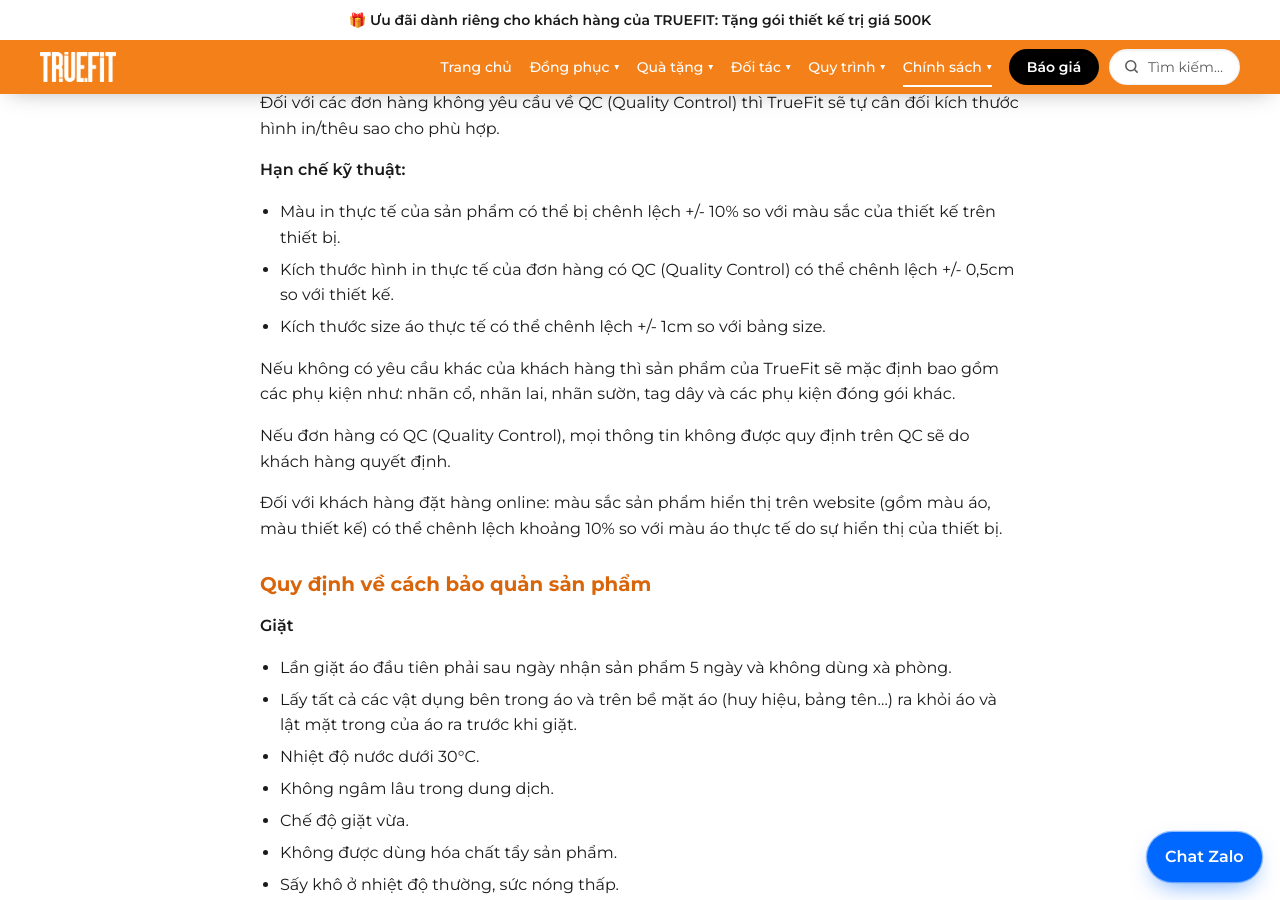
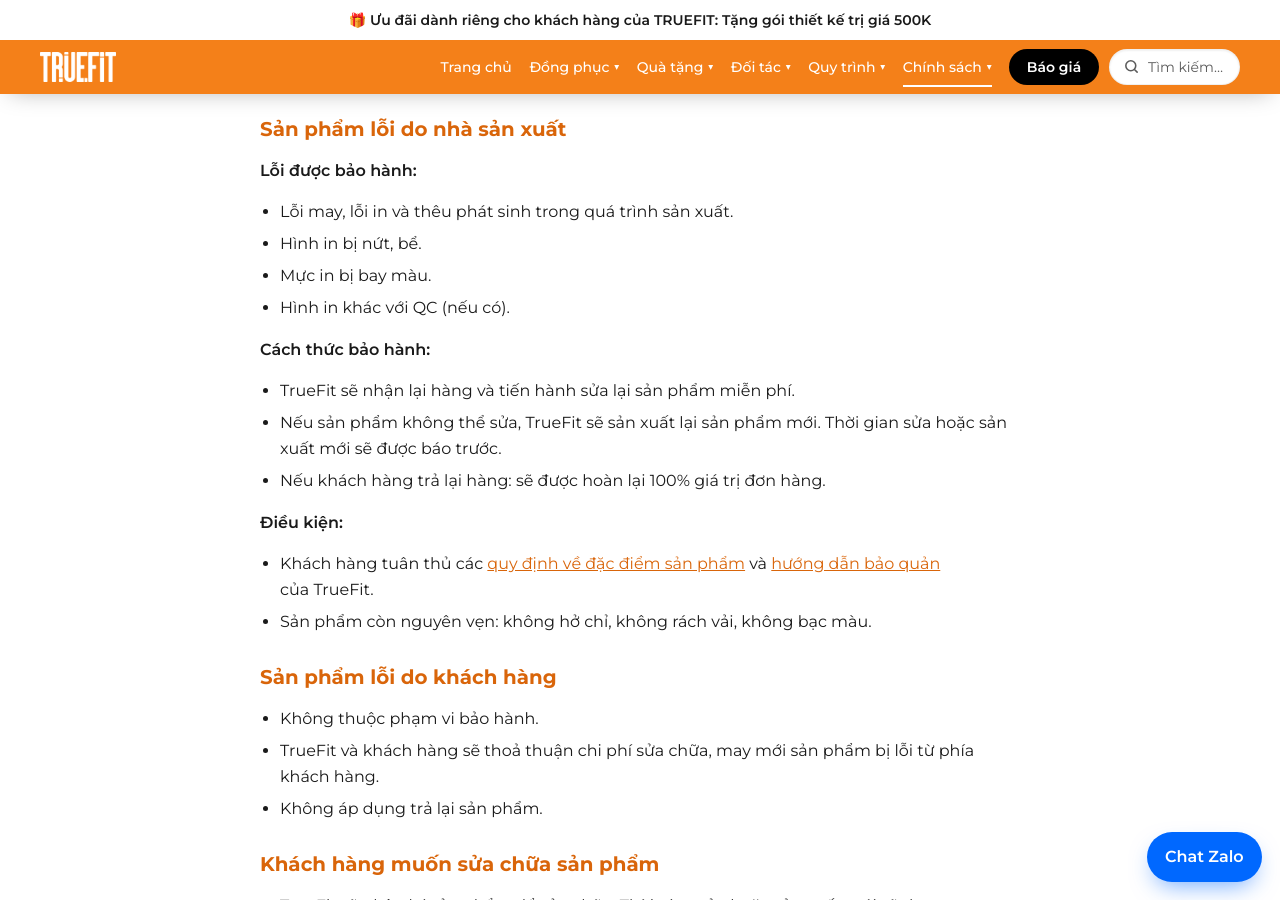
Before and after one commit to bap47/truefit, a Jekyll site: the page built from _chinh_sach/bao-hanh.md, in a window 1280 px wide and 900 px high, scrolled down 723 px. Built offline with Jekyll 4.4.1, drawn with Linux system fonts in a browser that asks for light colours; some of the changed text lies outside the part shown.

Commit message:
Add files via upload

```diff
--- a/_chinh_sach/bao-hanh.md
+++ b/_chinh_sach/bao-hanh.md
@@ -1,92 +1,59 @@
 ---
 title: Chính sách bảo hành
-thu_tu: 1
+thu_tu: 3
 ---
-*Quy định về sản phẩm và dịch vụ của TrueFit*
+*Áp dụng cho sản phẩm của TrueFit, không áp dụng cho dịch vụ in gia công các sản phẩm của khách hàng.*
 
-1. [Quy định về đặc điểm sản phẩm và dịch vụ](#dac-diem)
-2. [Quy định về cách bảo quản sản phẩm](#bao-quan-sp)
-3. [Quy định khác](#quy-dinh-khac)
-4. [Chính sách bảo hành của TrueFit](#bao-hanh-sp)
+1. [Thời hạn bảo hành](#thoi-han)
+2. [Sản phẩm lỗi do nhà sản xuất](#loi-nsx)
+3. [Sản phẩm lỗi do khách hàng](#loi-khach)
+4. [Khách hàng muốn sửa chữa sản phẩm](#sua-chua)
+5. [Trường hợp không áp dụng bảo hành](#khong-ap-dung)
+6. [Cách yêu cầu bảo hành](#yeu-cau)
 {: .tf-toc}
 
-## Quy định về đặc điểm sản phẩm và dịch vụ {#dac-diem}
+## Thời hạn bảo hành {#thoi-han}
 
-Khi đặt hàng tại TrueFit, khách hàng sẽ được tư vấn về đặc điểm của sản phẩm như: chất liệu vải, kiểu áo, kiểu in, size áo. Khách hàng có thể thử áo trực tiếp tại văn phòng TrueFit, hoặc yêu cầu TrueFit chuyển áo đến địa chỉ của mình (mức phí giao áo mẫu, nếu có, sẽ được báo trước khi giao). Sau khi đã thống nhất các thông tin trên, mọi yêu cầu phát sinh liên quan đến đặc điểm sản phẩm sau đó sẽ không được giải quyết.
+Sản phẩm lỗi do nhà sản xuất được bảo hành **3 tháng** kể từ ngày khách hàng nhận hàng.
 
-Đối với các đơn hàng không yêu cầu về QC (Quality Control) thì TrueFit sẽ tự cân đối kích thước hình in/thêu sao cho phù hợp.
-
-**Hạn chế kỹ thuật:**
-
-- Màu in thực tế của sản phẩm có thể bị chênh lệch +/- 10% so với màu sắc của thiết kế trên thiết bị.
-- Kích thước hình in thực tế của đơn hàng có QC (Quality Control) có thể chênh lệch +/- 0,5cm so với thiết kế.
-- Kích thước size áo thực tế có thể chênh lệch +/- 1cm so với bảng size.
-
-Nếu không có yêu cầu khác của khách hàng thì sản phẩm của TrueFit sẽ mặc định bao gồm các phụ kiện như: nhãn cổ, nhãn lai, nhãn sườn, tag dây và các phụ kiện đóng gói khác.
-
-Nếu đơn hàng có QC (Quality Control), mọi thông tin không được quy định trên QC sẽ do khách hàng quyết định.
-
-Đối với khách hàng đặt hàng online: màu sắc sản phẩm hiển thị trên website (gồm màu áo, màu thiết kế) có thể chênh lệch khoảng 10% so với màu áo thực tế do sự hiển thị của thiết bị.
-
-## Quy định về cách bảo quản sản phẩm {#bao-quan-sp}
-
-**Giặt**
-
-- Lần giặt áo đầu tiên phải sau ngày nhận sản phẩm 5 ngày và không dùng xà phòng.
-- Lấy tất cả các vật dụng bên trong áo và trên bề mặt áo (huy hiệu, bảng tên…) ra khỏi áo và lật mặt trong của áo ra trước khi giặt.
-- Nhiệt độ nước dưới 30°C.
-- Không ngâm lâu trong dung dịch.
-- Chế độ giặt vừa.
-- Không được dùng hóa chất tẩy sản phẩm.
-- Sấy khô ở nhiệt độ thường, sức nóng thấp.
-
-**Ủi**
-
-- Ủi ở nhiệt độ trung bình.
-- Không kéo áo khi ủi.
-- Không ủi lên bề mặt hình in, kể cả mặt trong và mặt ngoài áo.
-- Không được phun trực tiếp các hóa chất, dầu thơm, nước hoa lên bề mặt hình in.
-
-*Lưu ý: Màu áo có thể mờ nhẹ sau nhiều lần giặt và ủi áo. Khách hàng có thể sử dụng áo trước khi giặt nếu có nhu cầu sử dụng gấp.*
-
-## Quy định khác {#quy-dinh-khac}
-
-Đối với đơn hàng gấp: TrueFit sẽ thu thêm phí sản xuất gấp cho đơn hàng. Do đặc điểm của đơn hàng gấp nên mọi hư hỏng phát sinh do khách hàng sử dụng sản phẩm ngay khi nhận hàng, hoặc bảo quản sản phẩm không đúng cách, hoặc thiếu sót trong quá trình trao đổi thông tin sẽ không được áp dụng chính sách bảo hành.
-
-## Chính sách bảo hành sản phẩm của TrueFit {#bao-hanh-sp}
-
-Áp dụng cho sản phẩm của TrueFit, không áp dụng cho dịch vụ in gia công các sản phẩm của khách hàng.
-
-### 1. Sản phẩm lỗi do nhà sản xuất
+## Sản phẩm lỗi do nhà sản xuất {#loi-nsx}
 
 **Lỗi được bảo hành:**
 
+- Lỗi may, lỗi in và thêu phát sinh trong quá trình sản xuất.
 - Hình in bị nứt, bể.
 - Mực in bị bay màu.
 - Hình in khác với QC (nếu có).
 
 **Cách thức bảo hành:**
 
-- TrueFit sẽ nhận lại hàng và tiến hành sửa lại sản phẩm.
+- TrueFit sẽ nhận lại hàng và tiến hành sửa lại sản phẩm miễn phí.
 - Nếu sản phẩm không thể sửa, TrueFit sẽ sản xuất lại sản phẩm mới. Thời gian sửa hoặc sản xuất mới sẽ được báo trước.
 - Nếu khách hàng trả lại hàng: sẽ được hoàn lại 100% giá trị đơn hàng.
 
-**Yêu cầu:**
+**Điều kiện:**
 
-- Khách hàng phải tuân thủ các quy định ở phần 1.
+- Khách hàng tuân thủ các [quy định về đặc điểm sản phẩm](/chinh-sach/#chat-luong) và [hướng dẫn bảo quản](/chinh-sach/#bao-quan) của TrueFit.
 - Sản phẩm còn nguyên vẹn: không hở chỉ, không rách vải, không bạc màu.
 
-**Thời gian bảo hành:** 3 tháng kể từ ngày nhận hàng.
+## Sản phẩm lỗi do khách hàng {#loi-khach}
 
-### 2. Sản phẩm lỗi do khách hàng
-
-- **Lỗi được bảo hành:** không áp dụng.
-- **Cách thức bảo hành:** TrueFit và khách hàng sẽ thoả thuận chi phí sửa chữa, may mới sản phẩm bị lỗi từ phía khách hàng.
+- Không thuộc phạm vi bảo hành.
+- TrueFit và khách hàng sẽ thoả thuận chi phí sửa chữa, may mới sản phẩm bị lỗi từ phía khách hàng.
 - Không áp dụng trả lại sản phẩm.
 
-### 3. Khách hàng muốn sửa chữa sản phẩm
+## Khách hàng muốn sửa chữa sản phẩm {#sua-chua}
 
-- **Cách thức:** TrueFit sẽ nhận lại sản phẩm để sửa chữa. Thời gian sửa hoặc sản xuất mới sẽ được báo trước.
-- **Yêu cầu:** không áp dụng.
-- **Thời gian bảo hành:** không áp dụng.
-- **Phí bảo hành và phí vận chuyển:** khách hàng chịu toàn bộ phí vận chuyển và phí sản xuất phát sinh.
+- TrueFit sẽ nhận lại sản phẩm để sửa chữa. Thời gian sửa hoặc sản xuất mới sẽ được báo trước.
+- Không áp dụng điều kiện và thời gian bảo hành.
+- Khách hàng chịu toàn bộ phí vận chuyển và phí sản xuất phát sinh.
+
+## Trường hợp không áp dụng bảo hành {#khong-ap-dung}
+
+- Sản phẩm hư hỏng do bảo quản không đúng [hướng dẫn bảo quản](/chinh-sach/#bao-quan).
+- Yêu cầu phát sinh liên quan đến đặc điểm sản phẩm sau khi hai bên đã thống nhất (xem [chính sách chất lượng](/chinh-sach/#chat-luong)).
+- **Đơn hàng gấp:** TrueFit sẽ thu thêm phí sản xuất gấp cho đơn hàng. Do đặc điểm của đơn hàng gấp, mọi hư hỏng phát sinh do khách hàng sử dụng sản phẩm ngay khi nhận hàng, hoặc bảo quản sản phẩm không đúng cách, hoặc thiếu sót trong quá trình trao đổi thông tin sẽ không được áp dụng chính sách bảo hành.
+
+## Cách yêu cầu bảo hành {#yeu-cau}
+
+Nhắn Zalo hoặc gọi Hotline [0909 914 059](tel:0909914059) kèm hình ảnh sản phẩm lỗi và thông tin đơn hàng để được hỗ trợ.
--- a/_chinh_sach/chat-luong.md
+++ b/_chinh_sach/chat-luong.md
@@ -1,10 +1,15 @@
 ---
 title: Chính sách chất lượng
-thu_tu: 4
+thu_tu: 1
 ---
 *Chính sách Chất lượng này được thấu hiểu, duy trì và thực hiện ở mọi cấp độ.*
 
-## Chính sách chất lượng
+1. [Cam kết chất lượng](#cam-ket)
+2. [Quy định về đặc điểm sản phẩm và dịch vụ](#dac-diem)
+3. [Hạn chế kỹ thuật](#han-che)
+{: .tf-toc}
+
+## Cam kết chất lượng {#cam-ket}
 
 1. Chúng tôi đặt lợi ích và mong muốn của khách hàng lên hàng đầu. Sự hài lòng của khách hàng cũng là thước đo sự thành công của chúng tôi.
 2. Lấy Tốc độ và Hiệu quả trong công việc làm tôn chỉ hoạt động. “Tư vấn nhanh – Thiết kế nhanh – Sản xuất nhanh” làm giá trị bản sắc.
@@ -13,3 +18,19 @@
 5. Không ngừng cải tiến, nâng cao hơn nữa chất lượng sản phẩm, chất lượng dịch vụ.
 
 Ban giám đốc và toàn thể cán bộ nhân viên TrueFit cam kết: *“Chính sách Chất lượng này được thấu hiểu, duy trì và thực hiện ở mọi cấp độ.”*
+
+## Quy định về đặc điểm sản phẩm và dịch vụ {#dac-diem}
+
+- Khi đặt hàng tại TrueFit, khách hàng sẽ được tư vấn về đặc điểm của sản phẩm như: chất liệu vải, kiểu áo, kiểu in, size áo.
+- Khách hàng có thể thử áo trực tiếp tại văn phòng TrueFit, hoặc yêu cầu TrueFit chuyển áo đến địa chỉ của mình (mức phí giao áo mẫu, nếu có, sẽ được báo trước khi giao).
+- Sau khi đã thống nhất các thông tin trên, mọi yêu cầu phát sinh liên quan đến đặc điểm sản phẩm sau đó sẽ không được giải quyết.
+- Đối với các đơn hàng không yêu cầu về QC (Quality Control), TrueFit sẽ tự cân đối kích thước hình in/thêu sao cho phù hợp.
+- Nếu đơn hàng có QC (Quality Control), mọi thông tin không được quy định trên QC sẽ do khách hàng quyết định.
+- Nếu không có yêu cầu khác của khách hàng, sản phẩm của TrueFit sẽ mặc định bao gồm các phụ kiện như: nhãn cổ, nhãn lai, nhãn sườn, tag dây và các phụ kiện đóng gói khác.
+
+## Hạn chế kỹ thuật {#han-che}
+
+- Màu in thực tế của sản phẩm có thể chênh lệch +/- 10% so với màu sắc của thiết kế trên thiết bị.
+- Kích thước hình in thực tế của đơn hàng có QC (Quality Control) có thể chênh lệch +/- 0,5cm so với thiết kế.
+- Kích thước size áo thực tế có thể chênh lệch +/- 1cm so với bảng size.
+- Đối với khách hàng đặt hàng online: màu sắc sản phẩm hiển thị trên website (gồm màu áo, màu thiết kế) có thể chênh lệch khoảng 10% so với màu áo thực tế do sự hiển thị của thiết bị.
```
Also changed, not shown: _chinh_sach/bao-mat.md (+1 -1 lines), _chinh_sach/bao-quan.md (+16 -15 lines), _chinh_sach/giao-hang.md (+1 -1 lines).
